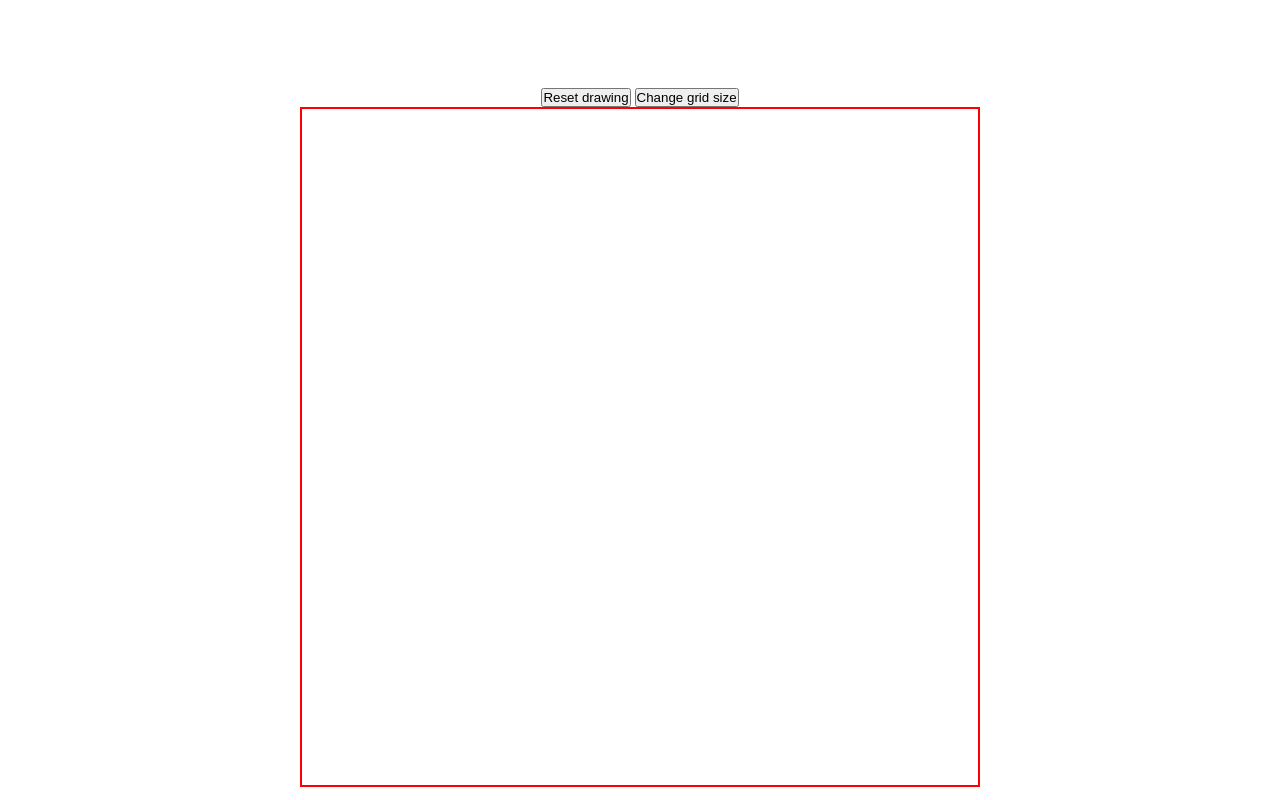
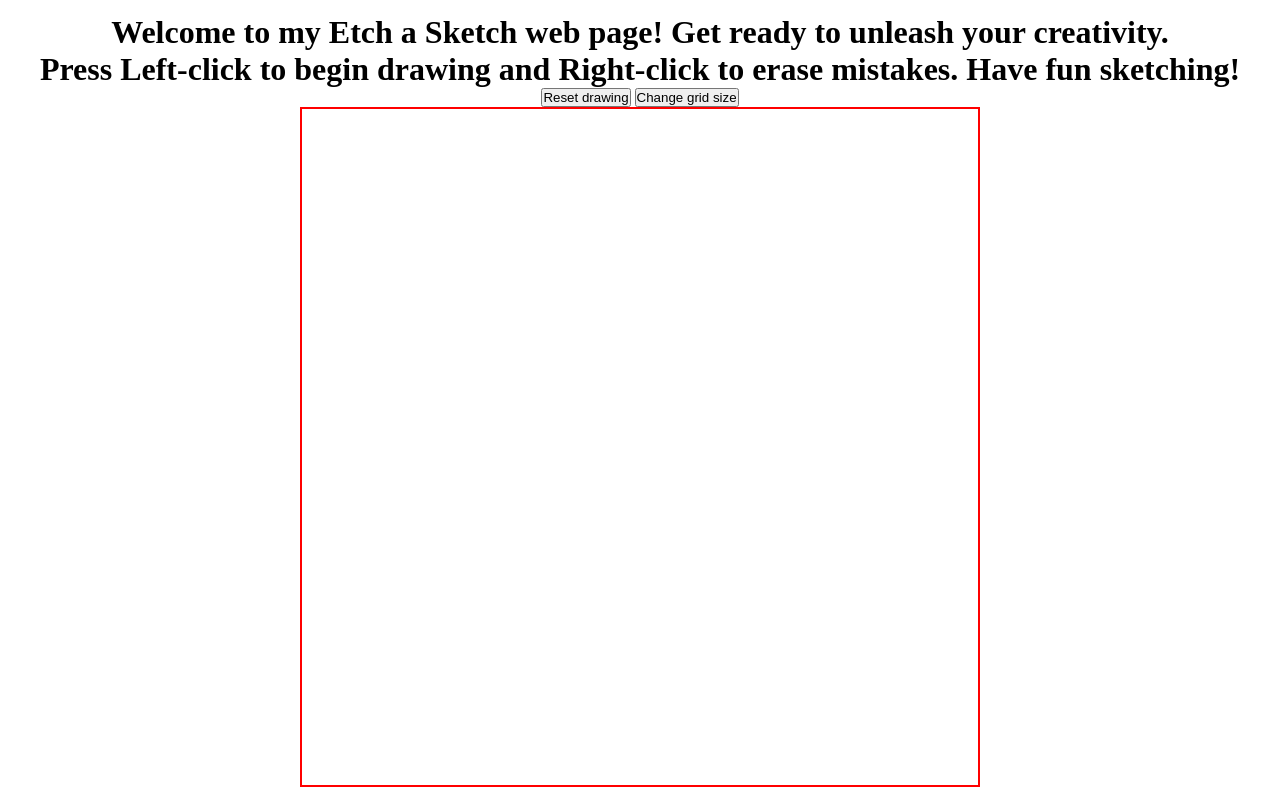
Before and after one commit to Waleed-IEE/etch-a-sketch, a plain HTML site: page index.html in a window 1280 px wide. Drawn offline with Linux system fonts and the light colour scheme.

Commit message:
feat: Add h1 tags and welcome text content

```diff
--- a/index.html
+++ b/index.html
@@ -9,6 +9,8 @@
     <script src="js/script.js" defer></script>
 </head>
 <body>
+    <h1 class="welcome page">Welcome to my Etch a Sketch web page! Get ready to unleash your creativity.</h1>
+    <h1 class="welcome tutorial">Press Left-click to begin drawing and Right-click to erase mistakes. Have fun sketching!</h1>
     <div class="buttons">
         <button class="reset-grid-drawing">Reset drawing</button>
         <button class="change-grid-size">Change grid size</button>
```
